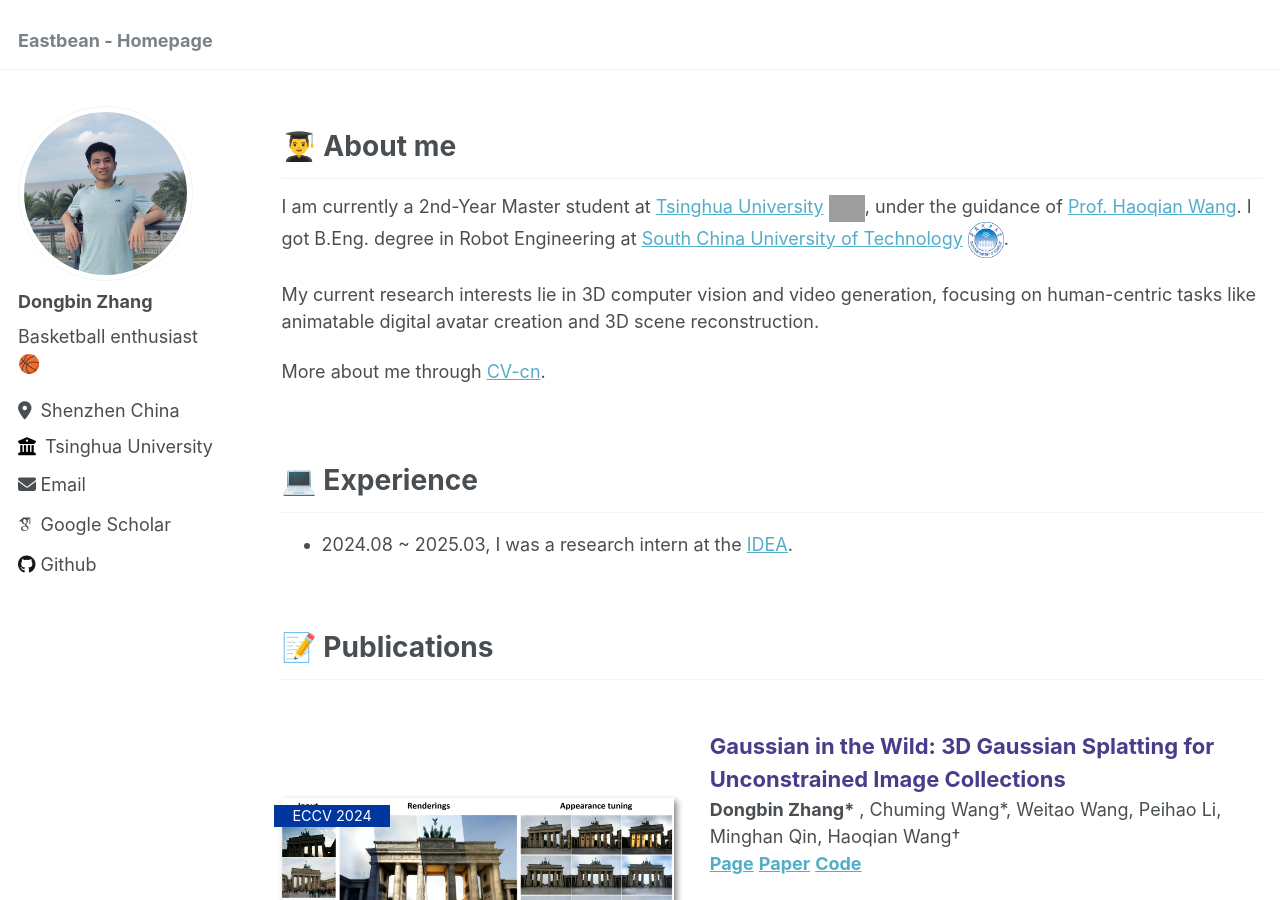
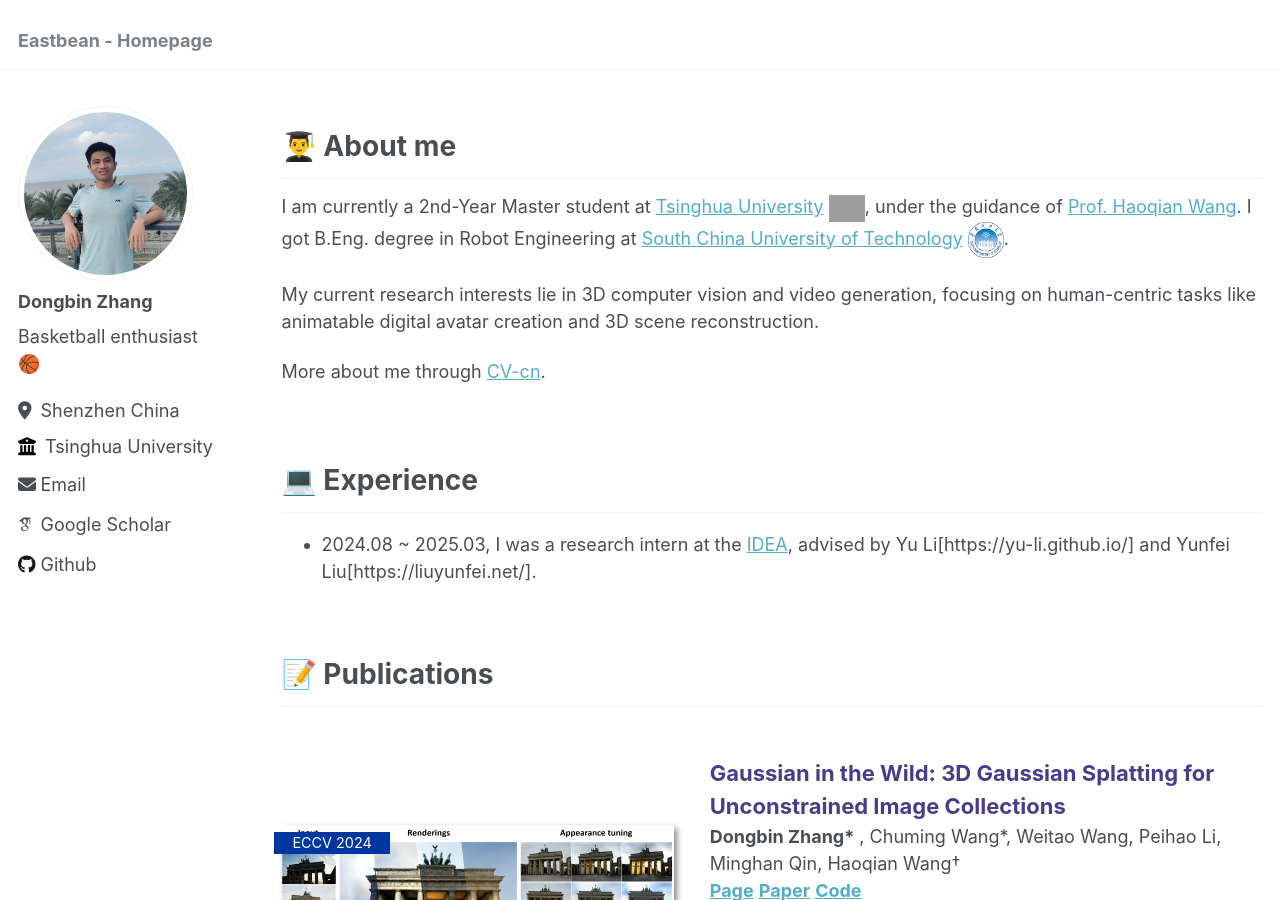
Before and after one commit to EastbeanZhang/EastbeanZhang.github.io, a Jekyll site: the page built from _pages/about.md, in a window 1280 px wide and 900 px high. Built offline with Jekyll 4.4.1, drawn with Linux system fonts in a browser that asks for light colours; some web fonts are replaced; grey boxes are pictures that could not be loaded.

Commit message:
Update about.md

```diff
--- a/_pages/about.md
+++ b/_pages/about.md
@@ -29,7 +29,7 @@
 
 # 💻 Experience
 
-- 2024.08 ~ 2025.03, I was a research intern at the [IDEA](https://www.idea.edu.cn/).
+- 2024.08 ~ 2025.03, I was a research intern at the [IDEA](https://www.idea.edu.cn/), advised by Yu Li[https://yu-li.github.io/] and Yunfei Liu[https://liuyunfei.net/].
 
 <br>
 
```
